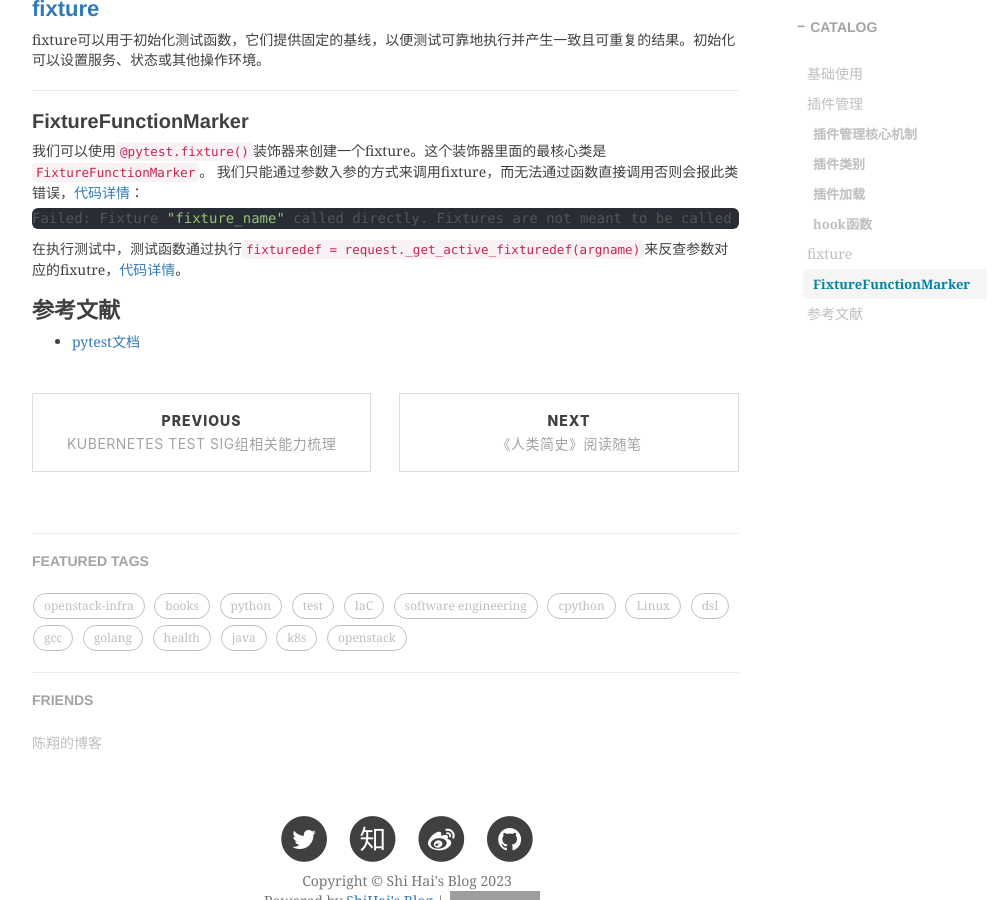
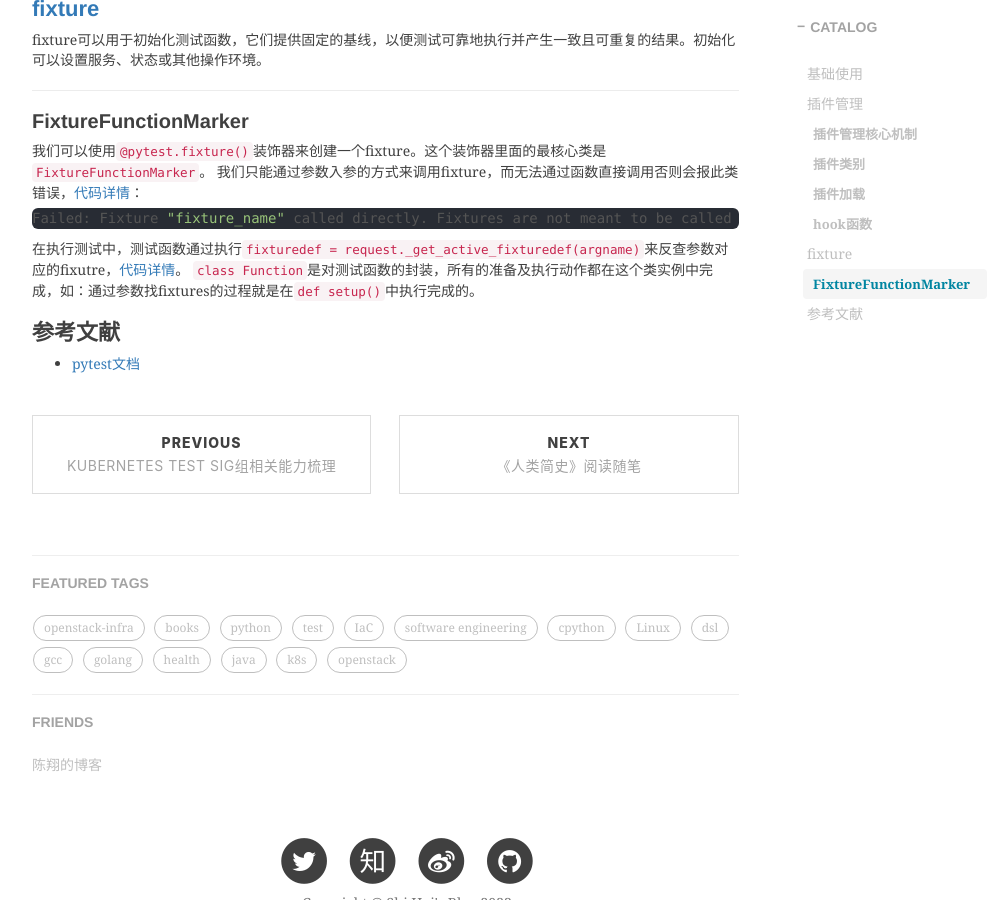
Before and after one commit to shihai1991/shihai1991.github.io, a Jekyll site: the page built from _posts/2023-07-17-pytest学习.md, in a window 1280 px wide and 900 px high, scrolled down 1124 px. Shown: the whole window, without its empty margins (233-1234 px from the left). Built offline with Jekyll 4.4.1, drawn with Linux system fonts in a browser that asks for light colours; nearby versions of some CDN libraries; comment, search, counter and statistics services are not loaded; grey boxes are pictures that could not be loaded.

Commit message:
Update 2023-07-17-pytest学习.md

````diff
--- a/_posts/2023-07-17-pytest学习.md
+++ b/_posts/2023-07-17-pytest学习.md
@@ -38,6 +38,7 @@ fixture可以用于初始化测试函数，它们提供固定的基线，以便
 Failed: Fixture "fixture_name" called directly. Fixtures are not meant to be called directly
 ```
 在执行测试中，测试函数通过执行`fixturedef = request._get_active_fixturedef(argname)`来反查参数对应的fixutre，[代码详情](https://github.com/pytest-dev/pytest/blob/37bb1861757685acca09455d63aa148a65317989/src/_pytest/python.py#L1841)。
+`class Function`是对测试函数的封装，所有的准备及执行动作都在这个类实例中完成，如：通过参数找fixtures的过程就是在`def setup()`中执行完成的。
 
 # 参考文献
 - [pytest文档](https://docs.pytest.org/)
````
